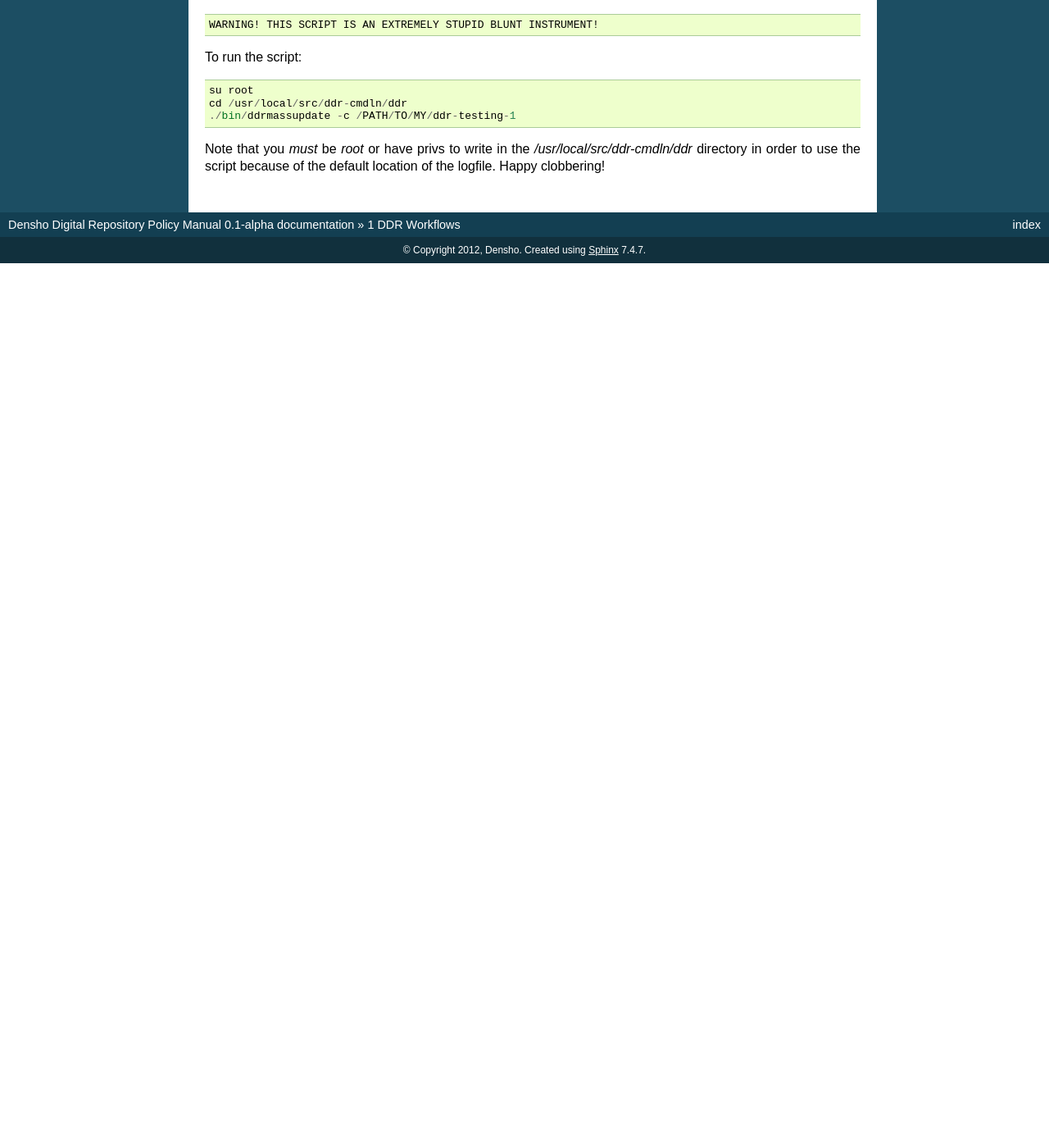
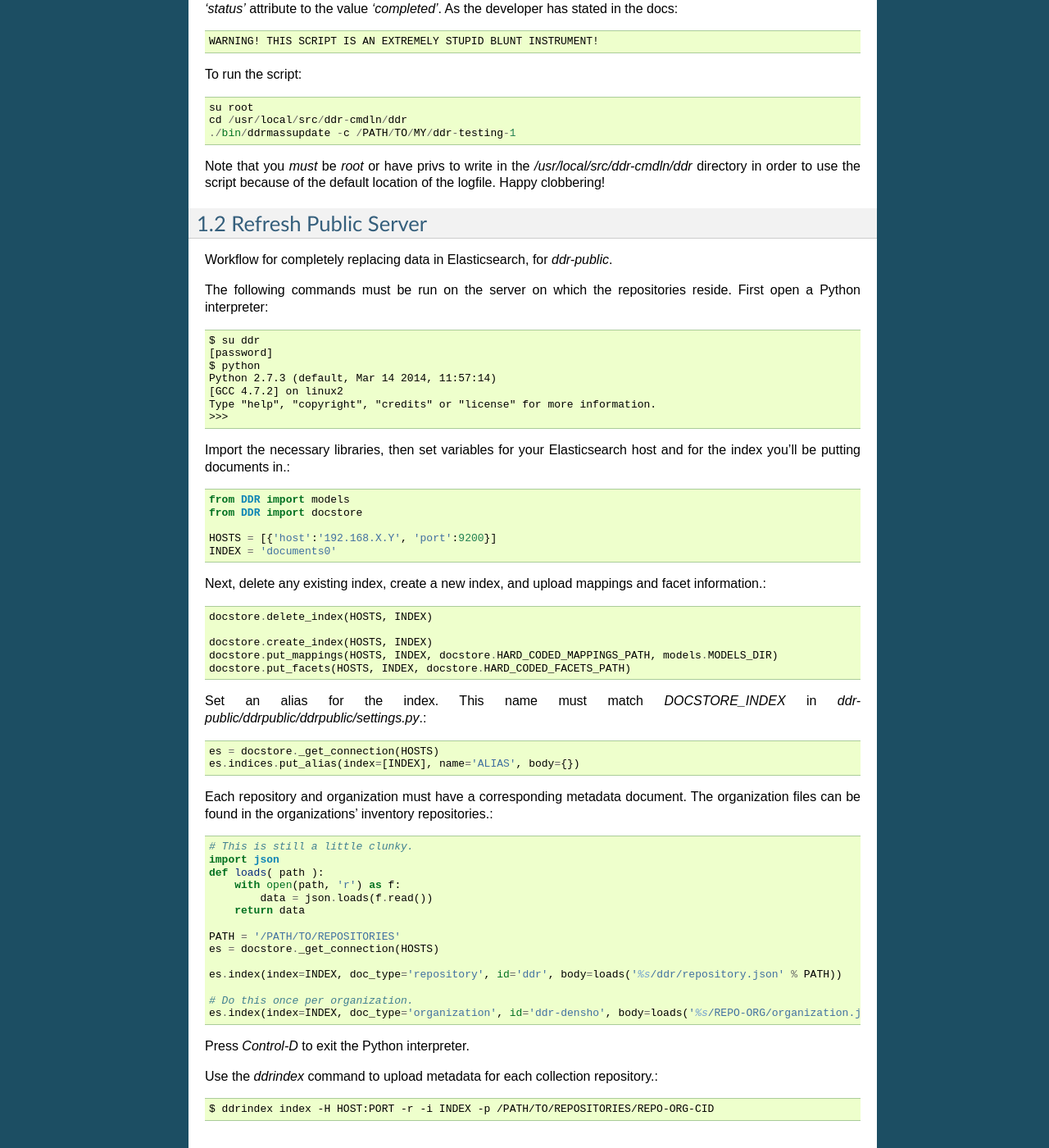
Before and after one commit to denshoproject/ddr-manual, a Sphinx documentation site: the page built from source/admins/workflows.rst, in a window 1280 px wide and 1400 px high, scrolled down 1767 px. Shown: the whole window at 82% size. Built offline with Sphinx 7.4.7, drawn with Linux system fonts in a browser that asks for light colours; before the commit the page ends 2088 px from its top, so only the background shows below that; some of the changed text lies outside the part shown.

Commit message:
added workflow for refreshing Elasticsearch info on public server

```diff
--- a/source/admins/workflows.rst
+++ b/source/admins/workflows.rst
@@ -91,3 +91,63 @@
     ./bin/ddrmassupdate -c /PATH/TO/MY/ddr-testing-1
 
 Note that you *must* be `root` or have privs to write in the `/usr/local/src/ddr-cmdln/ddr` directory in order to use the script because of the default location of the logfile. Happy clobbering!
+
+
+Refresh Public Server
+=====================
+
+Workflow for completely replacing data in Elasticsearch, for `ddr-public`.
+
+The following commands must be run on the server on which the repositories reside.  First open a Python interpreter::
+
+    $ su ddr
+    [password]
+    $ python
+    Python 2.7.3 (default, Mar 14 2014, 11:57:14)
+    [GCC 4.7.2] on linux2
+    Type "help", "copyright", "credits" or "license" for more information.
+    >>>
+
+Import the necessary libraries, then set variables for your Elasticsearch host and for the index you'll be putting documents in.::
+
+    from DDR import models
+    from DDR import docstore
+
+    HOSTS = [{'host':'192.168.X.Y', 'port':9200}]
+    INDEX = 'documents0'
+
+Next, delete any existing index, create a new index, and upload mappings and facet information.::
+
+    docstore.delete_index(HOSTS, INDEX)
+
+    docstore.create_index(HOSTS, INDEX)
+    docstore.put_mappings(HOSTS, INDEX, docstore.HARD_CODED_MAPPINGS_PATH, models.MODELS_DIR)
+    docstore.put_facets(HOSTS, INDEX, docstore.HARD_CODED_FACETS_PATH)
+
+Set an alias for the index.  This name must match `DOCSTORE_INDEX` in `ddr-public/ddrpublic/ddrpublic/settings.py`.::
+
+    es = docstore._get_connection(HOSTS)
+    es.indices.put_alias(index=[INDEX], name='ALIAS', body={})
+
+Each repository and organization must have a corresponding metadata document.  The organization files can be found in the organizations' inventory repositories.::
+
+    # This is still a little clunky.
+    import json
+    def loads( path ):
+        with open(path, 'r') as f:
+            data = json.loads(f.read())
+        return data
+
+    PATH = '/PATH/TO/REPOSITORIES'
+    es = docstore._get_connection(HOSTS)
+
+    es.index(index=INDEX, doc_type='repository', id='ddr', body=loads('%s/ddr/repository.json' % PATH))
+
+    # Do this once per organization.
+    es.index(index=INDEX, doc_type='organization', id='ddr-densho', body=loads('%s/REPO-ORG/organization.json' % PATH))
+
+Press `Control-D` to exit the Python interpreter.
+
+Use the `ddrindex` command to upload metadata for each collection repository.::
+
+    $ ddrindex index -H HOST:PORT -r -i INDEX -p /PATH/TO/REPOSITORIES/REPO-ORG-CID
```
